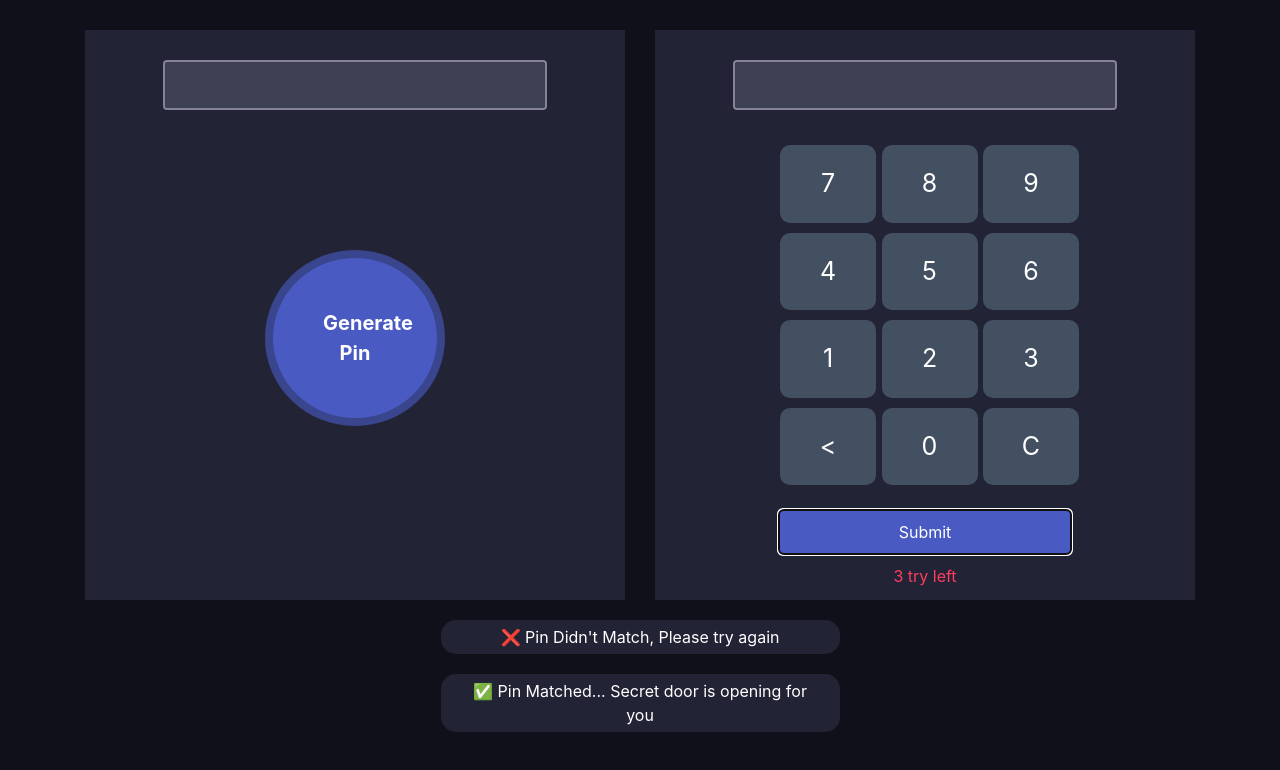
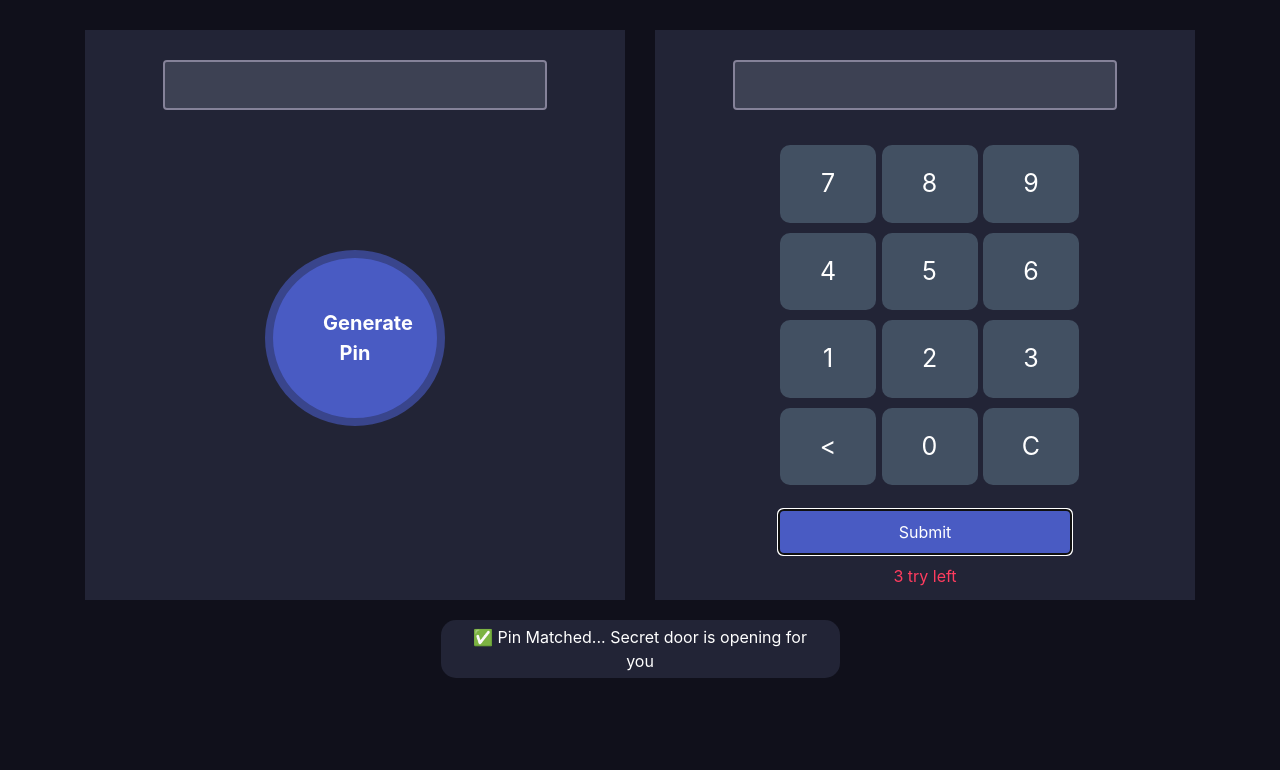
Before and after one commit to Rasel0406/pin-matcher, a plain HTML site: page index.html in a window 1280 px wide. Both pictures are taken after a click on the button "Submit". Drawn offline with nearby package versions, Linux system fonts and the light colour scheme.

Commit message:
pin matcher is compelat

```diff
--- a/app.js
+++ b/app.js
@@ -30,3 +30,19 @@ document.getElementById('key-pad').addEventListener('click',function(Event){
   }
 
 })
+
+function submitValue() {
+   const pinShow = document.getElementById("pin-show").value;
+   const displayNumber = document.getElementById("number-display").value;
+   const notifyFailed = document.getElementById('notify-failed');
+   const notifySuccess = document.getElementById('notify-success');
+   if (pinShow == displayNumber) {
+      notifyFailed.style.display = "none"
+      notifySuccess.style.display = "block"
+   }
+   else{
+      notifyFailed.style.display = "block"
+      notifySuccess.style.display = "none"
+   }
+
+}
--- a/style.css
+++ b/style.css
@@ -95,7 +95,7 @@ color: #E0B612;
     margin-top: 20px;
     border-radius: 15px;
     padding: 5px 20px;
-    display: block;
+    display: none;
 }
 .notify-section{
     width: 35%;
```
